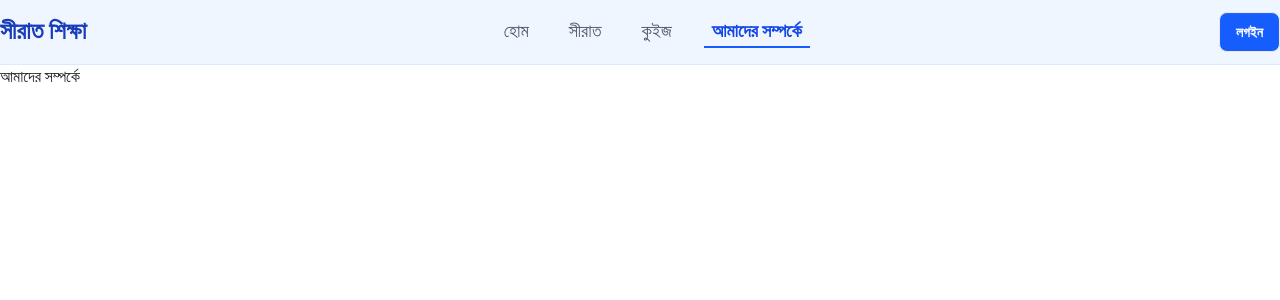
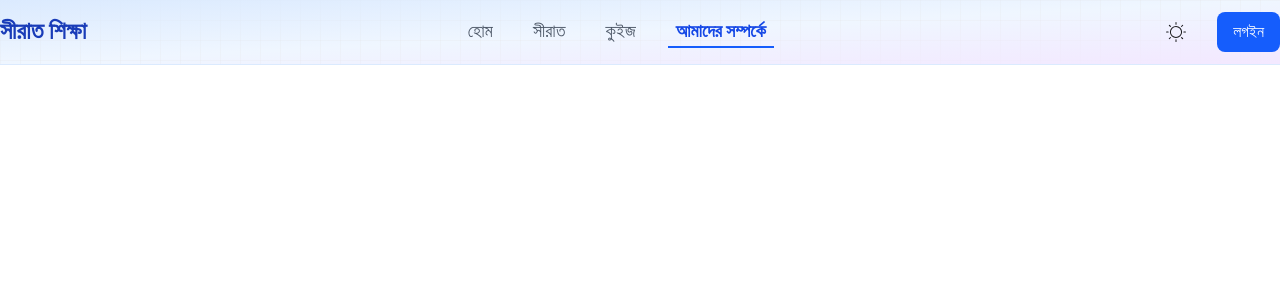
Before and after one commit to ishoef/Seerah-Client-Side, a React (Vite) app: page /about in a window 1280 px wide. Shown: the top 300 px of the page. Built offline with nearby package versions, Linux system fonts and the light colour scheme.

Commit message:
Some new feature added

```diff
--- a/package.json
+++ b/package.json
@@ -12,8 +12,10 @@
   "dependencies": {
     "@tailwindcss/vite": "^4.1.12",
     "daisyui": "^5.1.6",
+    "lucide-react": "^0.542.0",
     "react": "^19.1.1",
     "react-dom": "^19.1.1",
+    "react-icons": "^5.5.0",
     "react-router": "^7.8.2",
     "tailwindcss": "^4.1.12"
   },
--- /dev/null
+++ b/src/Components/DarkModeToggle/DarkModeToggle.jsx
@@ -0,0 +1,60 @@
+import React, { useEffect, useState } from "react";
+import { CiDark, CiLight } from "react-icons/ci";
+
+const DarkModeToggle = () => {
+  // Initialize theme state immediately on first render
+  const [theme, setTheme] = useState(() => {
+    if (typeof window !== "undefined") {
+      const storedTheme = localStorage.getItem("theme");
+      if (storedTheme) return storedTheme;
+      return window.matchMedia("(prefers-color-scheme: dark)").matches
+        ? "dark"
+        : "light";
+    }
+    return "light"; // default fallback
+  });
+
+  useEffect(() => {
+    const html = document.documentElement;
+    if (theme === "dark") {
+      html.classList.add("dark");
+      html.setAttribute("data-theme", "dark");
+    } else {
+      html.classList.remove("dark");
+      html.setAttribute("data-theme", "light");
+    }
+    localStorage.setItem("theme", theme);
+  }, [theme]);
+
+  const toggleTheme = () => {
+    setTheme(theme === "light" ? "dark" : "light");
+  };
+
+  return (
+    <div>
+      <button
+        onClick={toggleTheme}
+        aria-label={`switch to ${theme === "light" ? "dark" : "light"} mode`}
+        className="btn btn-ghost text-2xl"
+      >
+        {theme === "dark" ? (
+          <span
+            className="tooltip tooltip-left tooltip-primary"
+            data-tip="Light Mode"
+          >
+            <CiDark />
+          </span>
+        ) : (
+          <span
+            className="tooltip tooltip-left tooltip-primary"
+            data-tip="Dark Mode"
+          >
+            <CiLight />
+          </span>
+        )}
+      </button>
+    </div>
+  );
+};
+
+export default DarkModeToggle;
--- a/src/Components/Header/Header.jsx
+++ b/src/Components/Header/Header.jsx
@@ -1,14 +1,26 @@
 import React from "react";
 import { NavLink } from "react-router";
+import DarkModeToggle from "../DarkModeToggle/DarkModeToggle";
 
 export default function Header() {
   return (
-    <header className="bg-blue-50 py-3 w-full border-b border-b-blue-100">
-      <div className="max-w-7xl mx-auto flex justify-between items-center">
+    <header
+      className="fixed top-0 left-0 z-50 w-full border-b border-b-blue-100 dark:border-gray-700
+      bg-blue-50 dark:bg-gray-900
+      [background-image:linear-gradient(to_right,rgba(229,231,235,0.3)_1px,transparent_1px),linear-gradient(to_bottom,rgba(229,231,235,0.3)_1px,transparent_1px)]
+      dark:[background-image:linear-gradient(to_right,rgba(75,85,99,0.3)_1px,transparent_1px),linear-gradient(to_bottom,rgba(75,85,99,0.3)_1px,transparent_1px)]
+      [background-size:20px_20px]"
+    >
+      {/* Gradient overlay to match Hero */}
+      <div className="absolute inset-0 bg-gradient-to-br from-blue-100 via-transparent to-purple-100 dark:from-blue-900/40 dark:via-gray-900 dark:to-purple-900/40 pointer-events-none" />
+
+      <div className="relative max-w-7xl mx-auto flex justify-between items-center py-3">
         {/* Logo */}
         <div>
-          <h1 className="font-bold text-2xl text-blue-800">সীরাত শিক্ষা</h1>
-          {/* <h4 className="text-[17.5px] text-gray-400">নবী জীবনী শিক্ষা</h4> */}
+          <h1 className="font-bold text-2xl text-blue-800 dark:text-white">
+            সীরাত শিক্ষা
+          </h1>
+          {/* <h4 className="text-[17.5px] text-gray-400 dark:text-gray-400">নবী জীবনী শিক্ষা</h4> */}
         </div>
 
         {/* Navbar */}
@@ -24,10 +36,10 @@ export default function Header() {
                 <NavLink
                   to={link.path}
                   className={({ isActive }) =>
-                    `px-2  transition-colors duration-200 ${
+                    `px-2 transition-colors duration-200 ${
                       isActive
-                        ? "text-blue-700 border-b-2 border-blue-600 font-semibold"
-                        : "text-gray-600 hover:text-blue-600 hover:border-b-2 hover:border-blue-400"
+                        ? "text-blue-700 dark:text-blue-400 border-b-2 border-blue-600 dark:border-blue-400 font-semibold"
+                        : "text-gray-600 dark:text-gray-300 hover:text-blue-600 dark:hover:text-blue-400 hover:border-b-2 hover:border-blue-400 dark:hover:border-blue-500"
                     }`
                   }
                 >
@@ -39,8 +51,9 @@ export default function Header() {
         </nav>
 
         {/* Buttons */}
-        <div>
-          <button className="btn px-4 py-2 rounded-lg bg-blue-600 text-white hover:bg-blue-700 transition">
+        <div className="flex items-center gap-3">
+          <DarkModeToggle />
+          <button className="px-4 py-2 rounded-lg bg-blue-600 text-white hover:bg-blue-700 dark:bg-blue-500 dark:hover:bg-blue-600 transition">
             লগইন
           </button>
         </div>
--- a/src/Pages/Home/Hero/Hero.jsx
+++ b/src/Pages/Home/Hero/Hero.jsx
@@ -1,14 +1,50 @@
-import React from 'react'
+import React from "react";
 
 export default function Hero() {
   return (
     <section
       className="min-h-screen
-  bg-[#f9fafb]
-  [background-image:linear-gradient(to_right,rgba(229,231,235,0.3)_1px,transparent_1px),linear-gradient(to_bottom,rgba(229,231,235,0.3)_1px,transparent_1px)]
-  [background-size:20px_20px]"
+      relative
+      bg-gray-50 dark:bg-gray-900
+      overflow-hidden
+      [background-image:linear-gradient(to_right,rgba(229,231,235,0.3)_1px,transparent_1px),linear-gradient(to_bottom,rgba(229,231,235,0.3)_1px,transparent_1px)]
+      dark:[background-image:linear-gradient(to_right,rgba(75,85,99,0.3)_1px,transparent_1px),linear-gradient(to_bottom,rgba(75,85,99,0.3)_1px,transparent_1px)]
+      [background-size:20px_20px] border-b border-b-gray-400 pt-20"
     >
-      <div className='max-w-7xl mx-auto'>Hero</div>
+      {/* Gradient Overlay */}
+      <div className="absolute inset-0 bg-gradient-to-br from-blue-100 via-transparent to-purple-100 dark:from-blue-900/40 dark:via-gray-900 dark:to-purple-900/40 pointer-events-none" />
+
+      {/* Content */}
+      <div className="relative max-w-7xl mx-auto px-6 py-24 grid md:grid-cols-2 items-center gap-10">
+        {/* Left Side - Text */}
+        <div className="text-center md:text-left">
+          <h1 className="text-4xl md:text-6xl font-extrabold text-gray-800 dark:text-white">
+            <span className="dark:text-blue-400 text-blue-600">সীরাত</span>{" "}
+            শিক্ষা প্ল্যাটফর্ম
+          </h1>
+          <p className="mt-6 text-lg md:text-xl text-gray-600 dark:text-gray-300 max-w-xl">
+            নবী করীম ﷺ এর জীবন থেকে শিক্ষা গ্রহণ করুন এবং কুইজ ও পাঠের মাধ্যমে
+            জ্ঞান বৃদ্ধি করুন।
+          </p>
+          <div className="mt-8 flex justify-center md:justify-start gap-4">
+            <button className="px-6 py-3 rounded-lg bg-blue-600 text-white font-medium hover:bg-blue-700 dark:bg-blue-500 dark:hover:bg-blue-600 transition">
+              শুরু করুন
+            </button>
+            <button className="px-6 py-3 rounded-lg bg-gray-200 text-gray-800 font-medium hover:bg-gray-300 dark:bg-gray-800 dark:text-gray-200 dark:hover:bg-gray-700 transition">
+              আরও জানুন
+            </button>
+          </div>
+        </div>
+
+        {/* Right Side - Image */}
+        <div className="flex justify-center md:justify-end">
+          <img
+            src="https://i.ibb.co.com/WdwZSc7/nano-banana-2025-09-05-T03-04-20.png"
+            alt="Seerah Illustration"
+            className="w-full max-w-md drop-shadow-xl rounded-xl"
+          />
+        </div>
+      </div>
     </section>
   );
 }
--- a/src/index.css
+++ b/src/index.css
@@ -1,5 +1,7 @@
 @import "tailwindcss";
 @plugin "daisyui";
+
+@custom-variant dark (&:where([data-theme="dark"], [data-theme="dark"] *));
 
 body {
   font-family: 'Hind Siliguri', sans-serif;
```
Also changed, not shown: 1 other file (tests, documents, lock files or other folders).
